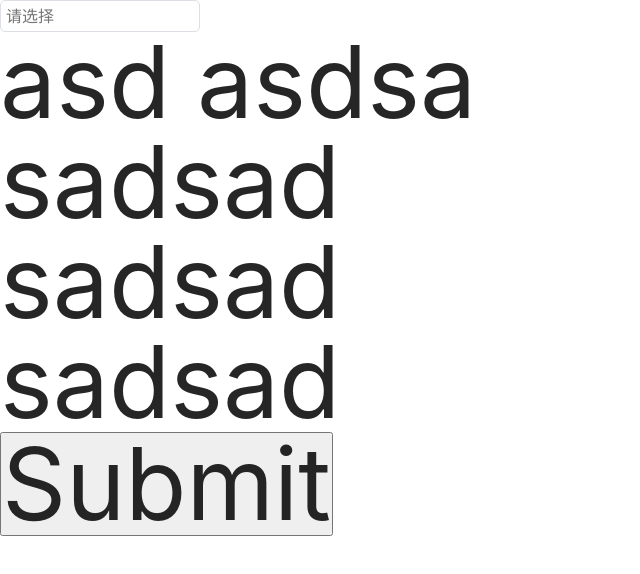
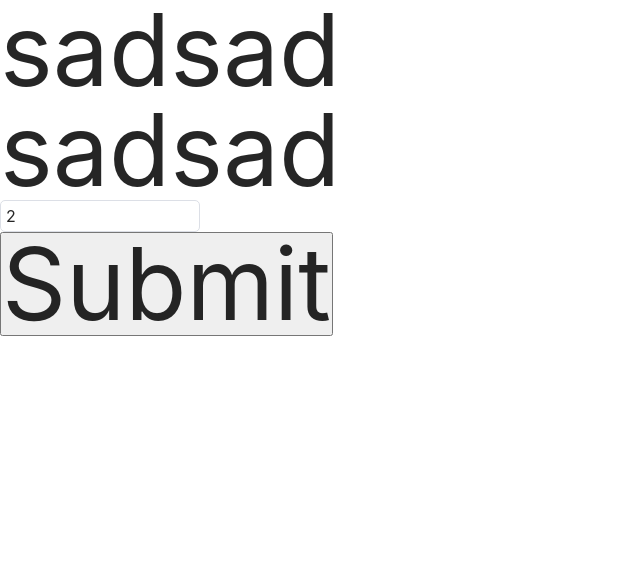
Before and after one commit to lzt-T/carpediemUi, a Vue app: page / in a window 1280 px wide. Shown: the top 574 px of the page, without its empty margins (0-640 px from the left). Built offline with nearby package versions, Linux system fonts and the light colour scheme; a web font is replaced by a local one.

Commit message:
feat: 完成选择框组件的制作，修复icon组件的bug

```diff
--- a/examples/App.vue
+++ b/examples/App.vue
@@ -1,27 +1,23 @@
 <template>
   <div class="su">
-    <!-- <cd-select
+    <div @click.stop="">sadsad</div>
+    <div @click.stop="">sadsad</div>
+    <form method="post" action="http://127.0.0.1:3000/su">
+      <cd-select
         v-model="data"
         :options="selectData"
         :disabled="false"
-      :clearable="false"
+        :clearable="true"
         placeholder="输入"
-      :multiple="false"
-      :filterable="false"
+        :filterable="true"
         :height="32"
-      :width="240"
+        :width="100"
         name="asd"
         @change="onChange"
         @clear="onClear"
         @blur="onBlur"
         @focus="onFocus"
-    ></cd-select> -->
-    <cd-cascader :option="option" @change="onChange" :width="100"></cd-cascader>
-    asd asdsa
-    <div>sadsad</div>
-    <div @click.stop="">sadsad</div>
-    <div @click.stop="">sadsad</div>
-    <form method="post" action="http://127.0.0.1:3000/su">
+      ></cd-select>
       <input type="submit" />
     </form>
   </div>
@@ -67,20 +63,27 @@ export default {
         value: "112qweeeeesaddddddddddeaaaaa",
       },
     ]);
-    let data = ref();
+    let data = ref("2");
     let selectData = ref([
       {
-        label: "1",
-        value: "1",
+        label: "1123333333333333333333333333",
       },
       {
         label: "2",
-        value: "2",
       },
       {
-        label: "2",
-        value: "2",
+        label: "3",
+
         disabled: true,
+      },
+      {
+        label: "4",
+      },
+      {
+        label: "5",
+      },
+      {
+        label: "6",
       },
     ]);
     watch(data, (newval, oldval) => {
@@ -95,6 +98,9 @@ export default {
     function onChange(e: any) {
       console.log(e);
     }
+    function onClear() {
+      console.log("asdas");
+    }
     return {
       data,
       onFocus,
@@ -102,6 +108,7 @@ export default {
       onChange,
       selectData,
       option,
+      onClear,
     };
   },
 };
--- a/packages/cascader/src/selectBox.vue
+++ b/packages/cascader/src/selectBox.vue
@@ -353,6 +353,8 @@ export default {
   padding-left: 10px;
   padding-right: 20px;
   width: v-bind(width * 0.78+"px");
+  margin-top: 2px;
+  margin-bottom: 2px;
   white-space: nowrap;
   overflow: hidden;
   text-overflow: ellipsis;
--- a/packages/icon/src/icon.vue
+++ b/packages/icon/src/icon.vue
@@ -3,7 +3,7 @@
 </template>
 
 <script lang="ts">
-import { defineComponent } from "vue";
+import { defineComponent, watch, ref } from "vue";
 export default defineComponent({
   name: "cd-icon",
   props: {
@@ -21,7 +21,17 @@ export default defineComponent({
     },
   },
   setup(props) {
-    let type = "cd icon-" + props.name;
+    let type = ref();
+    type.value = "cd icon-" + props.name;
+
+    watch(
+      () => {
+        return props.name;
+      },
+      (newval, oldval) => {
+        type.value = "cd icon-" + props.name;
+      }
+    );
     return {
       type,
     };
--- a/packages/select/src/select.vue
+++ b/packages/select/src/select.vue
@@ -4,23 +4,54 @@
       'cd-select-frame': true,
       'cd-select-frame-hover': isFocus == false,
       'cd-select-frame-focus': isFocus,
+      'cd-select-frame-disabled': disabled,
     }"
-    @mousedown.prevent.stop="onMousedown"
+    @mousedown.prevent.stop="onMousedown($event)"
   >
-    <input
-      :class="{ 'cd-select': true }"
-      type="text"
-      :name="name"
-      :placeholder="placeholder"
-    />
+    <div class="cd-slect-div">
+      <input
+        :class="{ 'cd-select': true, 'cd-select-frame-disabled': disabled }"
+        type="text"
+        :name="name"
+        :placeholder="placeholderData"
+        ref="select"
+        :disabled="disabled"
+        @input="onInput"
+        @focus="onFocus"
+        @blur="onBlur"
+      />
+    </div>
+
     <cd-icon
-      :class="{ 'cd-select-Arrow': true, 'cd-select-Arrow-down': isFocus }"
-      name="downArrowTow"
+      :class="{
+        'cd-select-Arrow': true,
+        'cd-select-Arrow-down': isFocus,
+        'cd-select-Arrow-up': isFocus == false,
+      }"
+      :name="isClearShow ? 'delete' : 'downArrowTow'"
       :size="heightData / 2"
+      @mousedown.prevent="clearSelectData($event)"
+      @mouseover="setClear(1)"
+      @mouseout="setClear(0)"
     ></cd-icon>
-
-    <div :class="{ 'cd-select-downbox-frame': true }">
-      <div :class="{ 'cd-select-downbox': true }"></div>
+    <div v-show="isShow" :class="{ 'cd-select-downbox-frame': true }">
+      <div :class="{ 'cd-select-downbox': true }">
+        <div
+          :class="{
+            'cd-select-everybox': true,
+            'cd-select-everybox-hover':
+              data.disabled === undefined || data.disabled == false,
+            'cd-select-everybox-checked': modelValue == data.label,
+            'cd-select-everybox-disabled': data.disabled,
+          }"
+          v-for="(data, ind) in options"
+          :key="ind"
+          @mousedown="onSelect(data.label, data.disabled, $event)"
+          v-show="String(data.label).indexOf(filterableSelectData) != -1"
+        >
+          {{ data.label }}
+        </div>
+      </div>
     </div>
   </div>
 </template>
@@ -49,20 +80,47 @@ export default defineComponent({
     },
     placeholder: {
       type: String,
+      default: "Select",
+    },
+    options: {
+      type: Array,
+    },
+    disabled: {
+      type: Boolean,
+      default: false,
+    },
+    filterable: {
+      type: Boolean,
+      default: false,
+    },
+    clearable: {
+      type: Boolean,
+      default: false,
     },
   },
   setup(props, context) {
+    let select = ref();
+    let placeholderData = ref();
+    let lastSelectData = ref();
+    placeholderData.value = props.placeholder;
+    onMounted(() => {
+      select.value.value = props.modelValue;
+      lastSelectData.value = props.modelValue;
+    });
     function executeChange() {
-      context.emit("change");
+      context.emit("change", select.value.value);
     }
     function executeClear() {
       context.emit("clear");
     }
     function executeBlur() {
-      context.emit("blur");
+      context.emit("blur", select.value);
     }
     function executeFocus() {
-      context.emit("focus");
+      context.emit("focus", select.value);
+    }
+    function setmodelValue() {
+      context.emit("update:modelValue", select.value.value);
     }
     // 设置大小
     let heightData = ref();
@@ -80,27 +138,118 @@ export default defineComponent({
         widthData.value = 200;
       }
     }
+    // 是不是处于focus状态
+    let isFocus = ref();
+    let isShow = ref(false);
     window.addEventListener("mousedown", () => {
       if (isFocus.value == true) {
         isFocus.value = false;
+        setTimeout(() => {
+          isShow.value = false;
+        }, 180);
       }
     });
-    let isFocus = ref(false);
-    function onMousedown() {
+    function onMousedown(e: any) {
+      if (props.disabled) {
+        return;
+      }
       if (isFocus.value) {
         isFocus.value = false;
+        setTimeout(() => {
+          isShow.value = false;
+        }, 180);
+        if (props.filterable) {
+          select.value.blur();
+        }
       } else {
         isFocus.value = true;
+        isShow.value = true;
+        if (props.filterable) {
+          select.value.focus();
+        }
+      }
+    }
+    // 搜索功能
+    let filterableSelectData = ref("");
+    function onInput() {
+      filterableSelectData.value = select.value.value;
+    }
+    function onFocus() {
+      select.value.value = "";
+    }
+    function onBlur() {
+      setTimeout(() => {
+        filterableSelectData.value = "";
+      }, 180);
+      select.value.value = lastSelectData.value;
+    }
+    // 选择选项
+
+    function onSelect(data: any, disabled: any, e: any) {
+      if (props.filterable) {
+        placeholderData.value = data;
+      }
+      if (disabled == true) {
+        e.stopPropagation();
+        return;
+      } else {
+        select.value.value = data;
+        lastSelectData.value = data;
+        executeChange();
+        setmodelValue();
+      }
+    }
+    // 显示不显示清除按钮
+    let isClearShow = ref(false);
+    function setClear(parameter: number) {
+      if (props.clearable == false) {
+        return;
+      } else {
+        if (parameter == 1 && select.value.value != "") {
+          isClearShow.value = true;
+        } else if (parameter == 0) {
+          isClearShow.value = false;
+        }
+      }
+    }
+    // 触发清除事件
+    function clearSelectData(e: any) {
+      if (isClearShow.value) {
+        e.stopPropagation();
+      }
+      if (props.clearable == false) {
+        return;
+      } else {
+        select.value.value = "";
+        lastSelectData.value = "";
+        isClearShow.value = false;
+        executeClear();
       }
     }
     watch(isFocus, (newval, oldval) => {
-      console.log(newval);
+      if (newval) {
+        executeFocus();
+      } else {
+        executeBlur();
+      }
     });
+
     return {
       heightData,
       widthData,
       onMousedown,
       isFocus,
+      isShow,
+      onSelect,
+      select,
+      onFocus,
+      onBlur,
+      placeholderData,
+      filterableSelectData,
+      onInput,
+      setClear,
+      isClearShow,
+      clearSelectData,
     };
   },
 });
@@ -122,14 +271,26 @@ export default defineComponent({
 .cd-select-frame-focus {
   border: 1px solid #8ac3ff;
 }
+.cd-select-frame-disabled {
+  background-color: #f5f7fa;
+  color: #edf7fa;
+  cursor: not-allowed;
+}
+.cd-slect-div {
+  position: relative;
+  flex: 99999;
+  height: v-bind(heightData + "px");
+}
 .cd-select {
-  flex: 99999;
-  z-index: 1;
+  position: absolute;
   border: 0;
+  width: 100%;
+  height: 100%;
   padding-left: 5px;
   border-top-left-radius: 5px;
   border-bottom-left-radius: 5px;
   font-size: v-bind(heightData/2 + "px");
+  background-color: transparent;
 }
 .cd-select-Arrow {
   flex: 1;
@@ -138,7 +299,8 @@ export default defineComponent({
   line-height: v-bind(heightData/2 + "px");
 }
 .cd-select-Arrow-down {
-  animation: down 2s linear;
+  animation: down 0.2s linear;
+  transform: rotate(180deg);
 }
 @keyframes down {
   0% {
@@ -148,11 +310,23 @@ export default defineComponent({
     transform: rotate(180deg);
   }
 }
+.cd-select-Arrow-up {
+  animation: up 0.2s linear;
+  transform: rotate(0deg);
+}
+@keyframes up {
+  0% {
+    transform: rotate(180deg);
+  }
+  100% {
+    transform: rotate(0deg);
+  }
+}
 .cd-select-downbox-frame {
   position: absolute;
   z-index: 1;
   top: v-bind(heightData + 10 + "px");
-  left: 10px;
+  border-radius: 5px;
 }
 .cd-select-downbox-frame::before {
   content: "";
@@ -160,16 +334,61 @@ export default defineComponent({
   top: -5px;
   left: 10px;
   border: 5px solid white;
+  border-right-color: transparent;
+  border-bottom-color: transparent;
   transform: rotate(45deg);
   box-shadow: 0 -5px 5px -5px rgba(0, 0, 0, 0.2),
     -5px 0 5px -5pxrgba (0, 0, 0, 0.2);
-  background-color: white;
 }
 .cd-select-downbox {
   overflow: auto;
-  height: 200px;
-  width: 200px;
+  height: v-bind(heightData * 6 + "px");
+  width: v-bind(widthData + "px");
   background-color: white;
+  border-radius: 5px;
   box-shadow: 0px 0px 12px 2px rgba(0, 0, 0, 0.1);
 }
+
+/* 滑块 */
+.cd-select-downbox:hover::-webkit-scrollbar-thumb {
+  background: rgba(0, 0, 0, 0.2);
+}
+/* 滚动槽 */
+.cd-select-downbox::-webkit-scrollbar-track {
+  border-radius: 10px;
+}
+/* 滚动条滑块 */
+.cd-select-downbox::-webkit-scrollbar-thumb {
+  border-radius: 10px;
+  background: transparent;
+}
+.cd-select-downbox::-webkit-scrollbar {
+  width: 0px;
+}
+.cd-select-downbox:hover::-webkit-scrollbar {
+  width: 6px;
+}
+.cd-select-everybox {
+  margin-top: 2px;
+  margin-bottom: 2px;
+  padding-left: 5px;
+  padding-right: 5px;
+  font-size: v-bind(heightData/2 + "px");
+  line-height: v-bind(heightData + "px");
+  white-space: nowrap;
+  overflow: hidden;
+  text-overflow: ellipsis;
+}
+
+.cd-select-everybox-hover:hover {
+  background-color: #f5f7fa;
+}
+.cd-select-everybox-checked {
+  color: #63b0ff;
+  background-color: #f5f7fa;
+}
+.cd-select-everybox-disabled {
+  color: #c6c9d1;
+  cursor: not-allowed;
+}
 </style>
```
Lines whose indentation alone changed are shown as unchanged.
